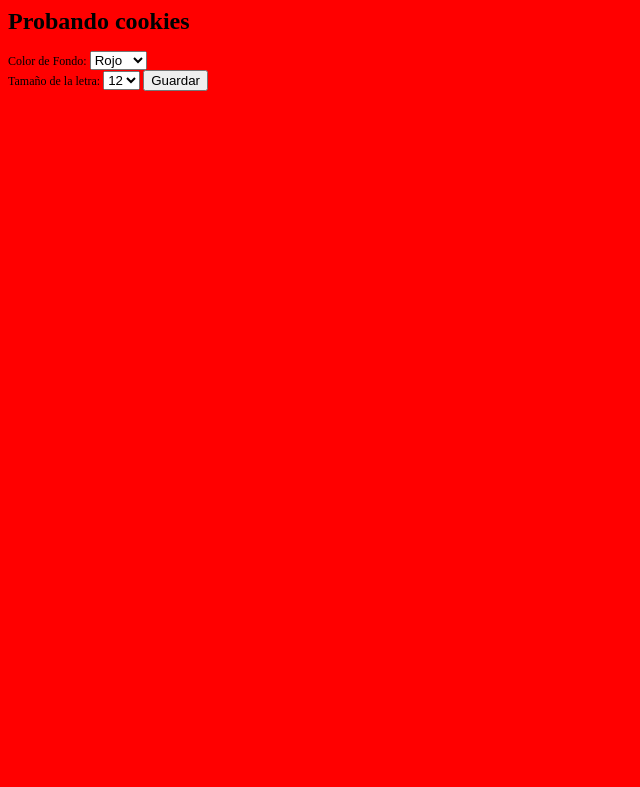
After one commit to jcarlosmase/DWES-DAW, a PHP site: page /coockies/ejercicio.php in a window 1280 px wide. The commit adds this page. Shown: the top 787 px of the page, without its empty margins (0-640 px from the left). Run offline with PHP 8.4, Linux system fonts and the light colour scheme.

Commit message:
Versión 10/11/2022

```diff
--- /dev/null
+++ b/coockies/ejercicio.php
@@ -0,0 +1,24 @@
+<html>
+ <head>
+  <title>Página principal DWES-2DAW</title>
+  <meta charset="UTF-8" />
+ </head>
+ <body bgcolor="#F00" style="font-size: 12px">
+  <h1>Probando cookies</h1>
+  <form>
+   <label>Color de Fondo: </label>
+   <select name="color">
+    <option value="F00">Rojo</option>
+	<option value="0F0">Verde</option>
+	<option value="00F">Azul</option>
+   </select><br />
+   <label>Tamaño de la letra: </label>
+   <select name="tamanio">
+    <option value="12">12</option>
+	<option value="15">15</option>
+	<option value="30">30</option>
+   </select>
+   <input type="submit" value="Guardar" />
+  </form>
+ </body>
+</html>
--- a/index.php
+++ b/index.php
@@ -24,6 +24,7 @@
 	<li><a href="xml/asignaturas.php" > XML de asignaturas</a></li>
 	<li><a href="xml/creandoXML.php" > Creando un XML</a></li>
 	<li><a href="receta/index.php" > Receta OO </a></li>
+	<li><a href="coockies/index.php" > Ejemplo cookies </a></li>
   </ul>
  </body>
 </html>
```
Also changed, not shown: coockies/index.php (added, +10 -0 lines).
